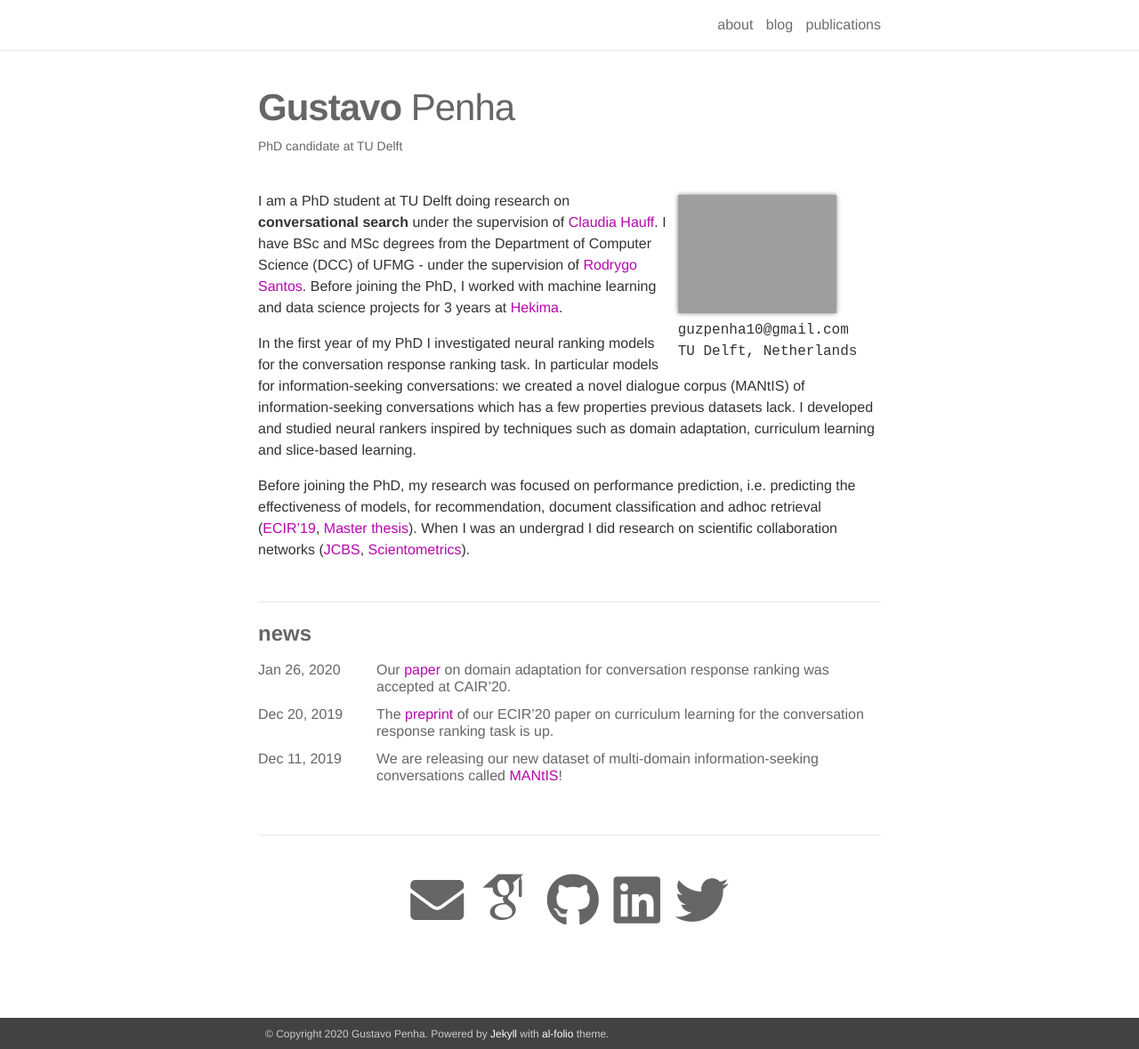
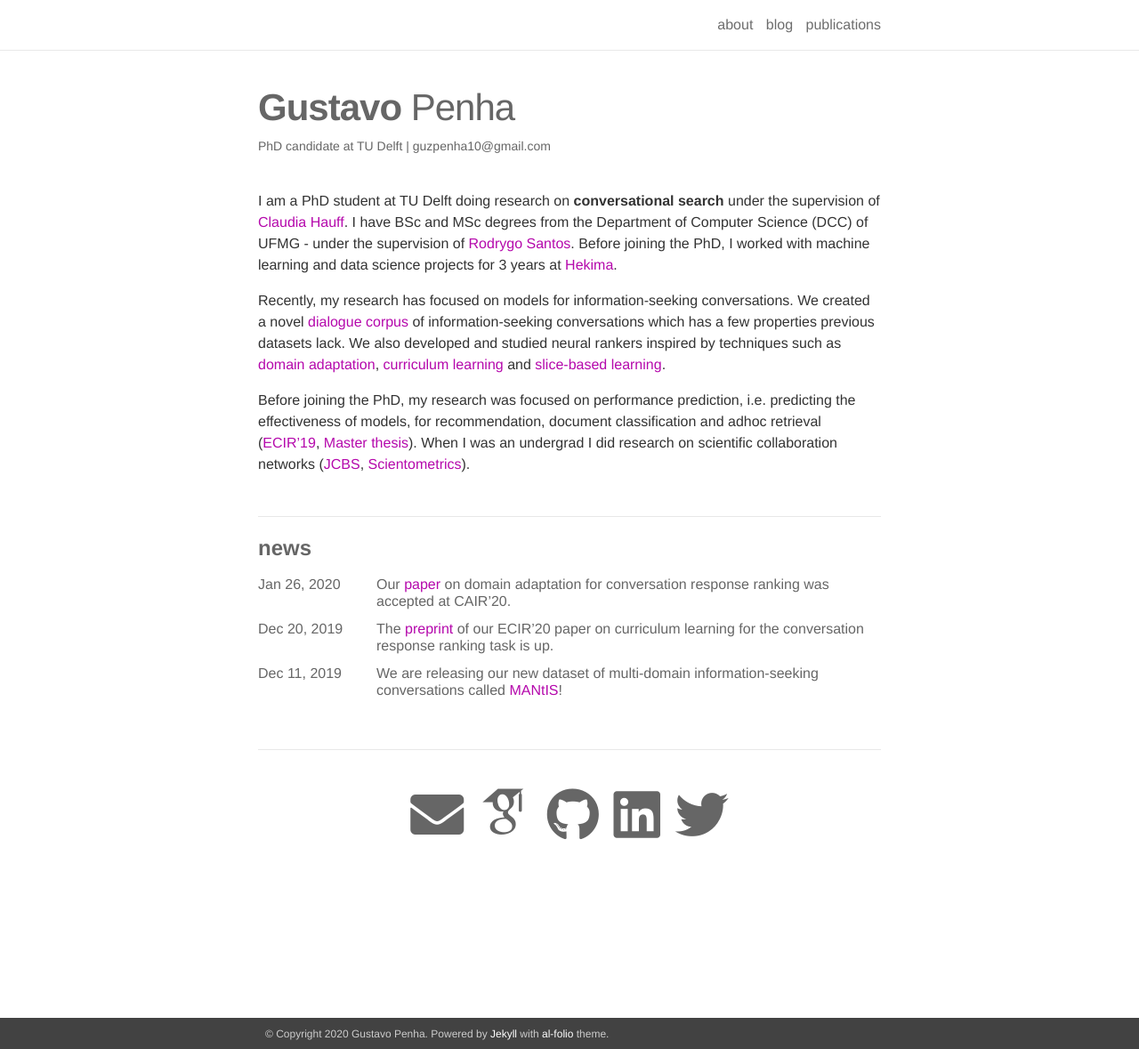
Before and after one commit to Guzpenha/guzblog_old, a Jekyll site: the page built from _pages/about.md, in a window 1280 px wide and 1179 px high. Shown: the whole window at 89% size. Built offline with Jekyll 4.4.1, drawn with Linux system fonts in a browser that asks for light colours; nearby versions of some CDN libraries; some web fonts are replaced; some of the changed lines change nothing that is shown.

Commit message:
changing home page

```diff
--- a/_pages/about.md
+++ b/_pages/about.md
@@ -2,14 +2,14 @@
 layout: about
 permalink: /
 title: <strong>Gustavo</strong> Penha
-description: PhD candidate at TU Delft
+description: PhD candidate at TU Delft | guzpenha10@gmail.com
 
-profile:
+<!-- profile:
   align: right
   image: guz_bw.jpg
   address: >
     <p>guzpenha10@gmail.com</p>
-    <p>TU Delft, Netherlands</p>
+    <p>TU Delft, Netherlands</p> -->
 
 
 news: true
@@ -19,6 +19,6 @@ social: true
 I am a PhD student at TU Delft doing research on **conversational search** under the supervision of [Claudia Hauff](https://chauff.github.io/){:target="_blank"}. I have BSc and MSc degrees from the Department of Computer Science (DCC) of UFMG - under the supervision of [Rodrygo Santos](https://homepages.dcc.ufmg.br/~rodrygo/){:target="_blank"}. Before joining the PhD, I worked with machine learning and data science projects for 3 years at [Hekima](http://www.hekima.com/){:target="_blank"}.
 
 
-In the first year of my PhD I investigated neural ranking models for the conversation response ranking task. In particular models for information-seeking conversations: we created a novel dialogue corpus (MANtIS) of information-seeking conversations which has a few properties previous datasets lack. I developed and studied neural rankers inspired by techniques such as domain adaptation, curriculum learning and slice-based learning.
+Recently, my research has focused on models for information-seeking conversations. We created a novel [dialogue corpus](https://guzpenha.github.io/MANtIS/){:target="_blank"} of information-seeking conversations which has a few properties previous datasets lack. We also developed and studied neural rankers inspired by techniques such as [domain adaptation](https://drive.google.com/file/d/1dj1MvtFju3RHako7l-avoXQsCT-6vc8V/view){:target="_blank"}, [curriculum learning](https://arxiv.org/abs/1912.08555){:target="_blank"} and [slice-based learning](https://www.snorkel.org/blog/slicing){:target="_blank"}.
 
 Before joining the PhD, my research was focused on performance prediction, i.e. predicting the effectiveness of models, for recommendation, document classification and adhoc retrieval ([ECIR'19](https://homepages.dcc.ufmg.br/~rodrygo/wp-content/papercite-data/pdf/penha2019ecir.pdf), [Master thesis](https://drive.google.com/file/d/1ScGA8EASeQbJvOLXJTBY77_zJNF0kspx/view)). When I was an undergrad I did research on scientific collaboration networks ([JCBS](https://link.springer.com/content/pdf/10.1186%2Fs13173-017-0059-6.pdf), [Scientometrics](https://dl.acm.org/doi/10.1007/s11192-016-1901-x])).
```
